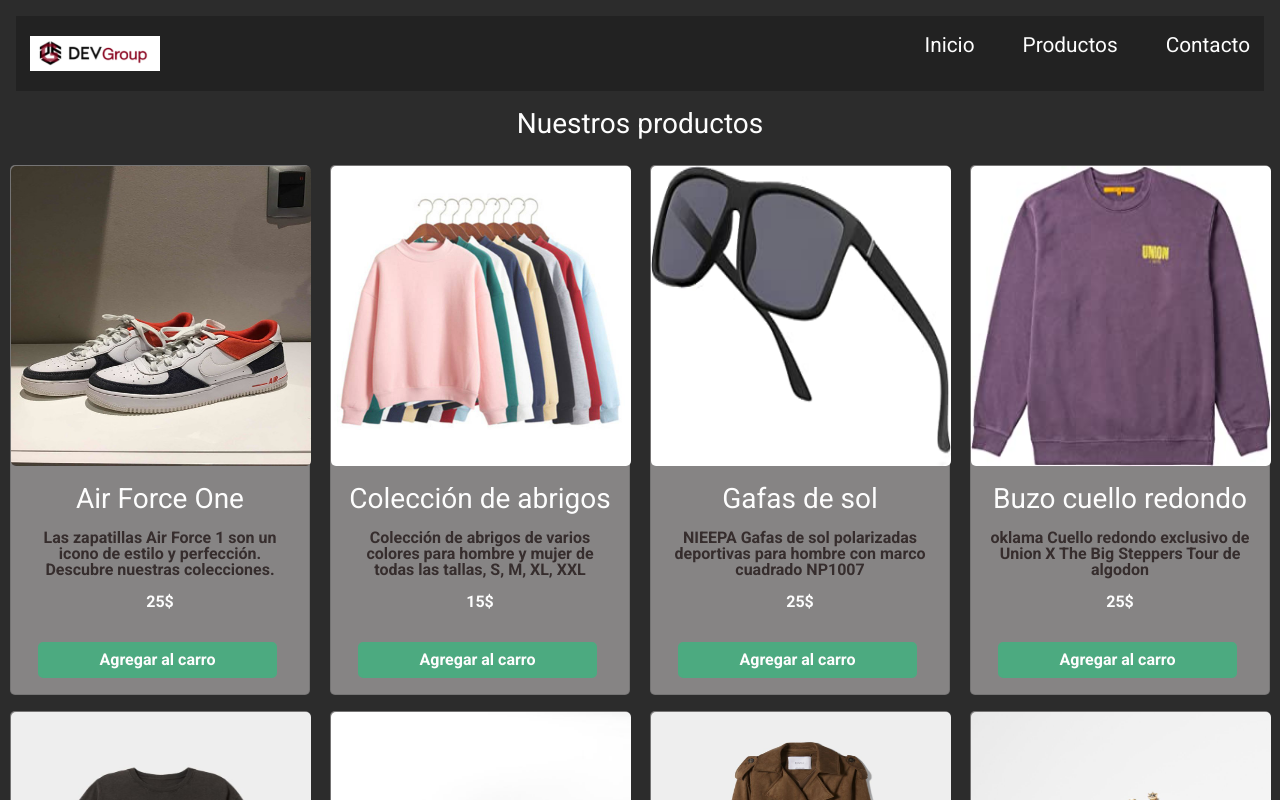
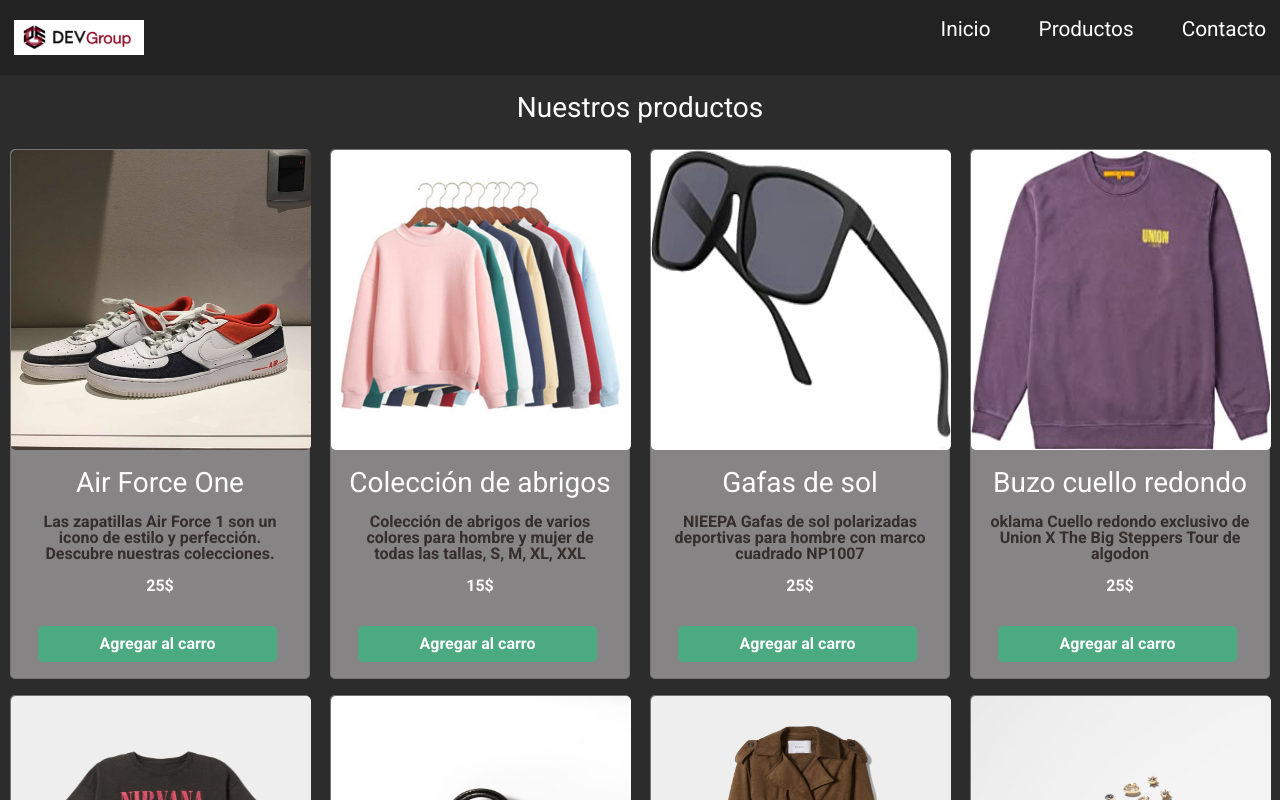
Before and after one commit to DevGroupMinTicC4/javascriptdevgroup, a React (Create React App) app: page /home in a window 1280 px wide. Shown: the top 800 px of the page. Built offline with nearby package versions, Linux system fonts and the light colour scheme; a web font is replaced by a local one.

Commit message:
actualizacion admin(tabla y ventas )

```diff
--- a/src/stylesheets/navBar.css
+++ b/src/stylesheets/navBar.css
@@ -2,7 +2,7 @@
     background-color: #222;
     color: white;
     padding: 14px;
-    margin: 2vh;
+    margin: 0 auto;
     display: flex;
     align-items: center;
     justify-content: space-between;
@@ -33,12 +33,12 @@
     transition: .5s all;
 }
 
-.nav-menu li:hover{
+/* .nav-menu li:hover{
     background-color: #4ad295;
     border: 2px solid #4ad295;
     padding: 3px;
     border-radius: .2rem;
-}
+} */
 
 /* .nav-menu li:last-child:hover{
     background: transparent;
```
